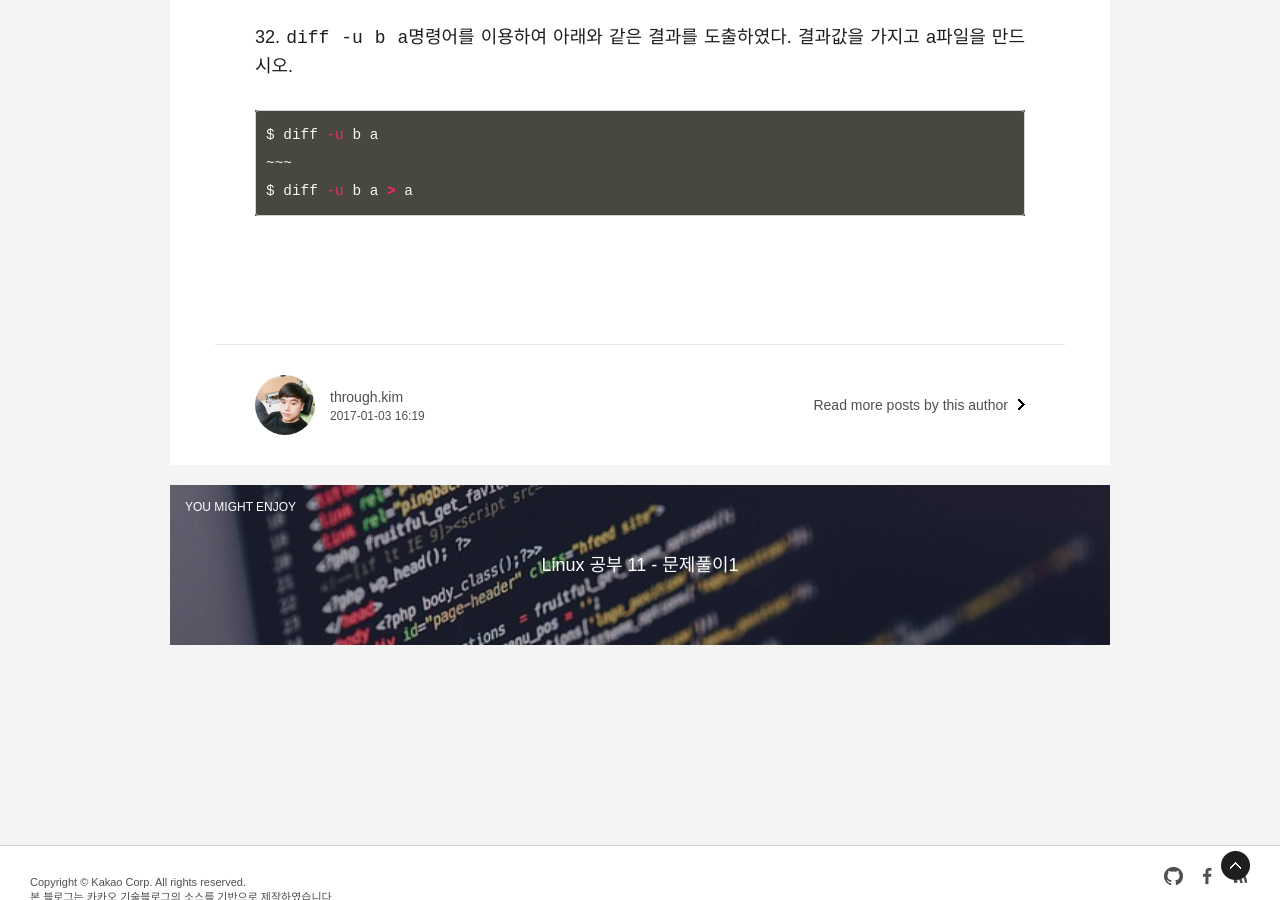
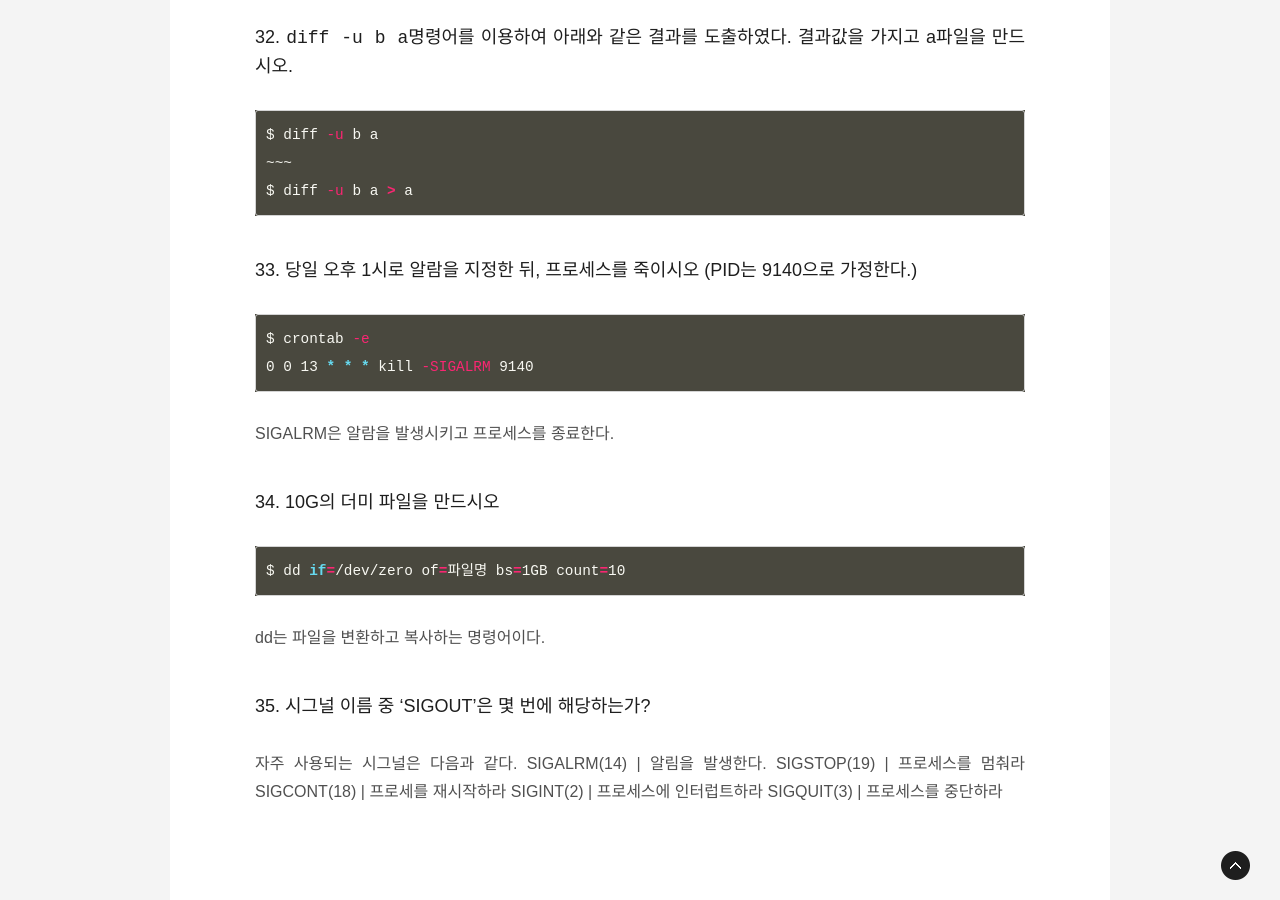
Before and after one commit to ThroughKim/throughkim.github.com, a Jekyll site: the page built from _posts/2017-01-04-linux-12.md, in a window 1280 px wide and 900 px high, scrolled down 8358 px. Built offline with Jekyll 4.4.1, drawn with Linux system fonts in a browser that asks for light colours; some web fonts are replaced.

Commit message:
upload blog

````diff
--- a/_posts/2017-01-04-linux-12.md
+++ b/_posts/2017-01-04-linux-12.md
@@ -272,3 +272,24 @@ $ diff -u b a
 ~~~
 $ diff -u b a > a
 ```
+
+### 33. 당일 오후 1시로 알람을 지정한 뒤, 프로세스를 죽이시오 (PID는 9140으로 가정한다.)
+```bash
+$ crontab -e
+0 0 13 * * * kill -SIGALRM 9140
+```
+SIGALRM은 알람을 발생시키고 프로세스를 종료한다.
+
+### 34. 10G의 더미 파일을 만드시오
+```bash
+$ dd if=/dev/zero of=파일명 bs=1GB count=10
+```
+dd는 파일을 변환하고 복사하는 명령어이다.
+
+### 35. 시그널 이름 중 'SIGOUT'은 몇 번에 해당하는가?
+자주 사용되는 시그널은 다음과 같다.
+SIGALRM(14) | 알림을 발생한다.
+SIGSTOP(19) | 프로세스를 멈춰라
+SIGCONT(18) | 프로세를 재시작하라
+SIGINT(2) | 프로세스에 인터럽트하라
+SIGQUIT(3) | 프로세스를 중단하라
````
